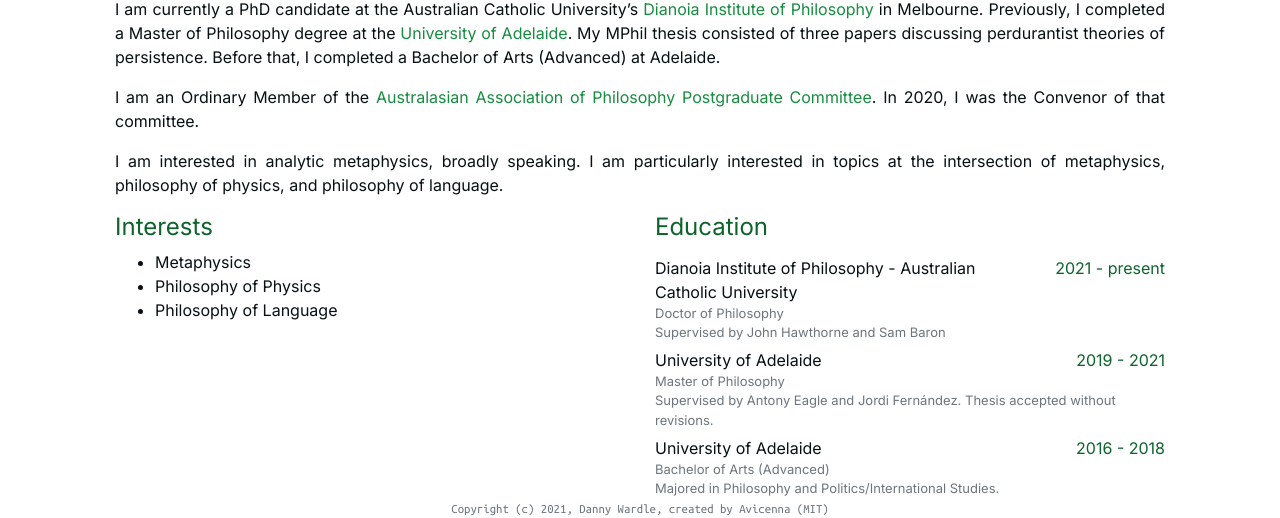
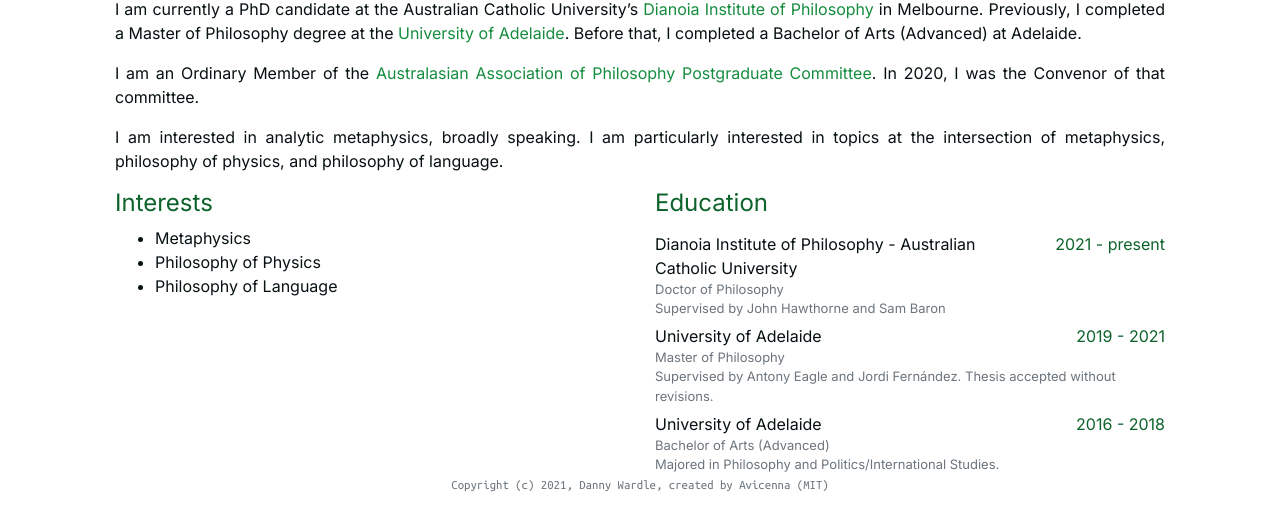
Before and after one commit to dannygwardle/dannywardle, a plain HTML site: page public/index.html in a window 1280 px wide. Shown: the part 359-877 px from the top of the page. After the commit the page ends 853 px from the top, so only its background shows below. Drawn offline with nearby package versions, Linux system fonts and the light colour scheme; some icons are missing; a web font is replaced by a local one.

Commit message:
Update index.html

```diff
--- a/public/index.html
+++ b/public/index.html
@@ -130,7 +130,7 @@
 
 <div class="introduction row w-100 text-justify">
     <div class="col w-100">
-        <p>I am currently a PhD candidate at the Australian Catholic University&rsquo;s <a href="https://www.acu.edu.au/research/our-research-institutes/dianoia-institute-of-philosophy">Dianoia Institute of Philosophy</a> in Melbourne. Previously, I completed a Master of Philosophy degree at the <a href="https://arts.adelaide.edu.au/humanities/department-of-philosophy">University of Adelaide</a>. My MPhil thesis consisted of three papers discussing perdurantist theories of persistence. Before that, I completed a Bachelor of Arts (Advanced) at Adelaide.</p>
+        <p>I am currently a PhD candidate at the Australian Catholic University&rsquo;s <a href="https://www.acu.edu.au/research/our-research-institutes/dianoia-institute-of-philosophy">Dianoia Institute of Philosophy</a> in Melbourne. Previously, I completed a Master of Philosophy degree at the <a href="https://arts.adelaide.edu.au/humanities/department-of-philosophy">University of Adelaide</a>. Before that, I completed a Bachelor of Arts (Advanced) at Adelaide.</p>
 <p>I am an Ordinary Member of the <a href="https://aap.org.au/postgraduates">Australasian Association of Philosophy Postgraduate Committee</a>. In 2020, I was the Convenor of that committee.</p>
 <p>I am interested in analytic metaphysics, broadly speaking. I am particularly interested in topics at the intersection of metaphysics, philosophy of physics, and philosophy of language. </p>
 
```
